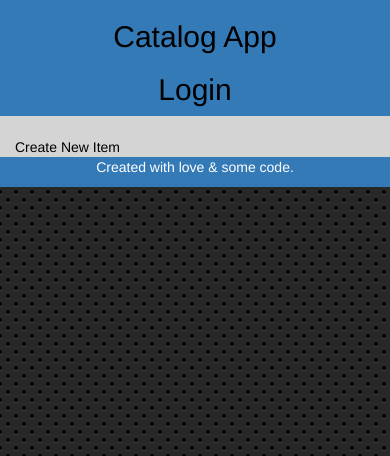
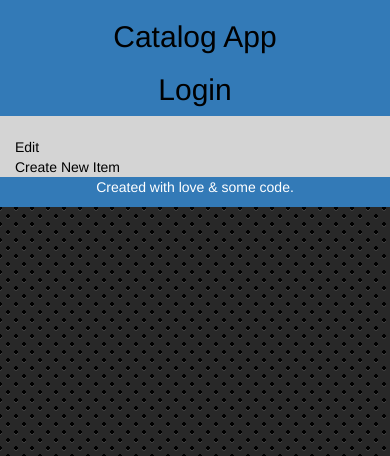
Before and after one commit to deepakmali/P5_catalog, a Flask app: template templates/category_items.html in a window 390 px wide. Shown: the top 456 px of the page. Run offline with Flask 2, Linux system fonts and the light colour scheme; the template is opened without the code that fills it, so the values that code supplies are empty; parts of the project's set-up code (start-up, migrations or seed data) failed here and were passed over; some libraries are stand-ins or nearby versions.

Commit message:
Fixed login issue. Added edit button to category name.

```diff
--- a/application.py
+++ b/application.py
@@ -18,7 +18,7 @@ import requests
 # Getting details from google client_secrets.json file
 CLIENT_ID = json.loads(open('client_secrets.json', 'r').read())['web']['client_id']
 APPUSER_ID = None
-
+#
 # Database connection and session creation goes here
 engine = create_engine('postgresql://appsys:appsys@localhost:5432/catalog')
 Base.metadata.bind = engine
@@ -44,11 +44,15 @@ def get_userid(login_session):
     user = session.query(Users).filter_by(email=login_session['email']).first()
     if not user:
         user = create_user(login_session)
+    print 'user'
+    print user.id
     return user.id
 
 
 # check if user is logged in and route to login page if not logged in
 def isUserLoggedIn():
+    # global APPUSER_ID
+    print 'test'
     print APPUSER_ID
     if APPUSER_ID:
         user = session.query(Users).filter_by(id=APPUSER_ID).first()
@@ -85,19 +89,19 @@ def gconnect():
 
     # Checking if the access token is valide with google server.
     access_token = credentials.access_token
-    print access_token
+    # print access_token
     url = ('https://www.googleapis.com/oauth2/v1/tokeninfo?access_token=%s' % access_token)
     h = httplib2.Http()
     result = json.loads(h.request(url, 'GET')[1])
-    print result.get('error')
+    # print result.get('error')
     if result.get('error') is not None:
         response = make_response(json.dumps(result.get('error')), 500)
         response.headers['Content-Type'] = 'application/json'
         return response
     # checking if google plus ids match
     gplus_id = credentials.id_token['sub']
-    print gplus_id
-    print result
+    # print gplus_id
+    # print result
     if result['user_id'] != gplus_id:
         response = make_response(json.dumps("Token's userid does not mathc user's userid"), 401)
         response.headers['Content-Type'] = 'application/json'
@@ -129,7 +133,10 @@ def gconnect():
     login_session['picture'] = data["picture"]
     login_session['email'] = data["email"]
     # print login_session['name']
+    global APPUSER_ID
     APPUSER_ID = get_userid(login_session)
+    print 'in gonnect'
+    print APPUSER_ID
     return login_session['name']
 
 # Logging out users
@@ -152,6 +159,7 @@ def gdisconnect():
         del login_session['email']
         del login_session['picture']
         del login_session['gplus_id']
+        global APPUSER_ID
         APPUSER_ID = None
 
         response = make_response(json.dumps('Successfully disconnected'), 200)
@@ -189,7 +197,7 @@ def fbconnect():
     result = h.request(url, 'GET')[1]
     # store the results
     data = json.loads(result)
-    print data
+    # print data
     login_session['provider'] = 'facebook'
     # print data
     login_session['email'] = data['email']
@@ -207,6 +215,7 @@ def fbconnect():
     data = json.loads(result)
 
     login_session['picture'] = data["data"]["url"]
+    global APPUSER_ID
     APPUSER_ID = get_userid(login_session)
     return login_session['username']
 
@@ -219,6 +228,8 @@ def fbdisconnect():
     url = 'https://graph.facebook.com/%s/permissions?access_token=%s' % (facebook_id,access_token)
     h = httplib2.Http()
     result = h.request(url, 'DELETE')[1]
+    global APPUSER_ID
+    APPUSER_ID = None
     return "you have been logged out"
 
 
@@ -274,9 +285,12 @@ def category_items(category_name):
         return redirect(url_for('showLogin'))
     category = session.query(Categories).filter_by(name=category_name).one()
     items = session.query(Items).filter_by(category_id=category.id).all()
+    user = session.query(Users).filter_by(id=APPUSER_ID).one()
+    edit_allowed = (user == category.created_by)
     return render_template('category_items.html',
                            category=category,
                            items=items,
+                           edit_allowed=edit_allowed
                            )
 
 
--- a/templates/category_items.html
+++ b/templates/category_items.html
@@ -1,7 +1,8 @@
 {% extends "base_format.html" %}
 {% block content %}
-<div class="row text-center">
-    <div class="col-md-12"><h2>{{ category.name }}</h2></div>
+<div class="row">
+    <div class="col-md-6 text-right"><h2>{{ category.name }}</h2></div>
+    <div class="col-md-6 text-left"><a href="{{ url_for('edit_category', category_name=category.name) }}">Edit</a></div>
 </div>
 <div class="row text-left">
     <div class="col-md-12"><a href="{{ url_for('create_item', category_name=category.name) }}">Create New Item</a></div>
```
